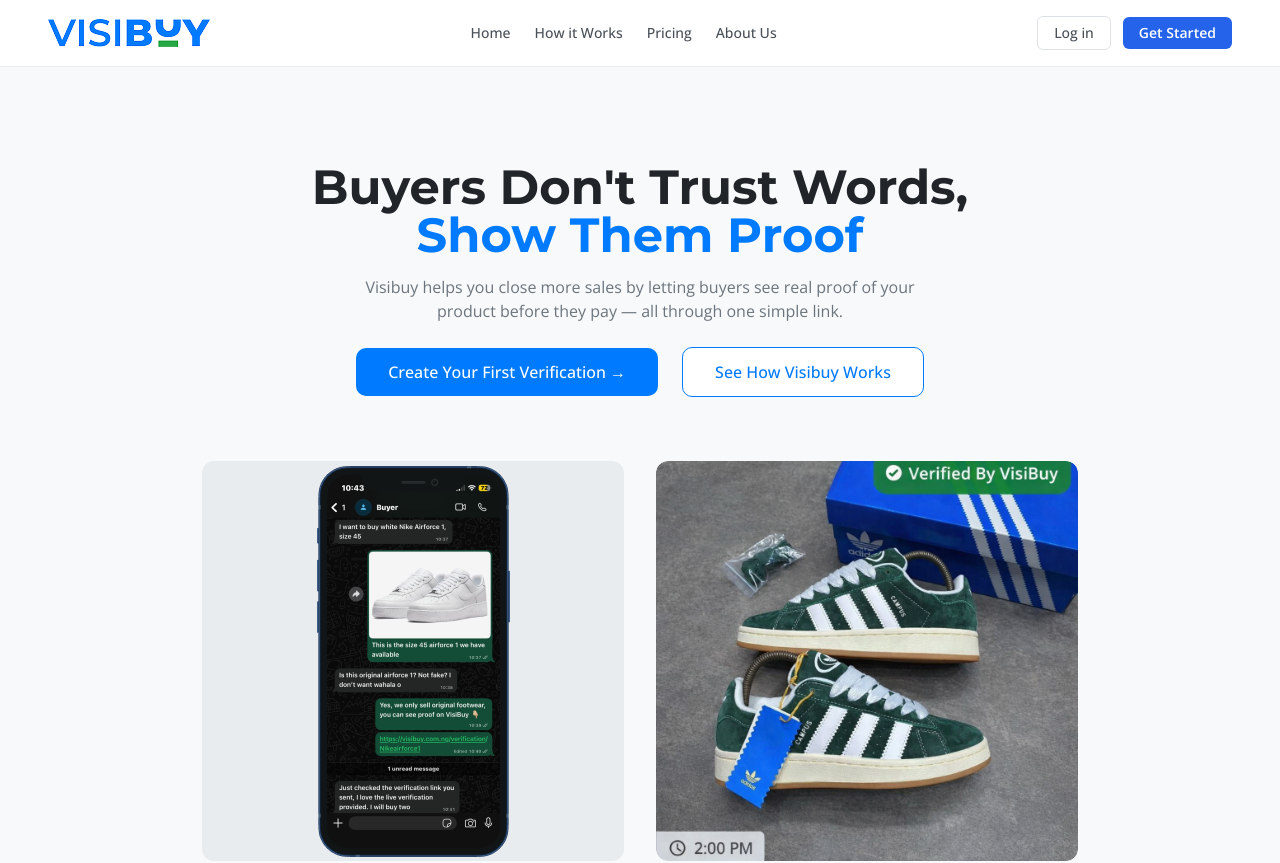
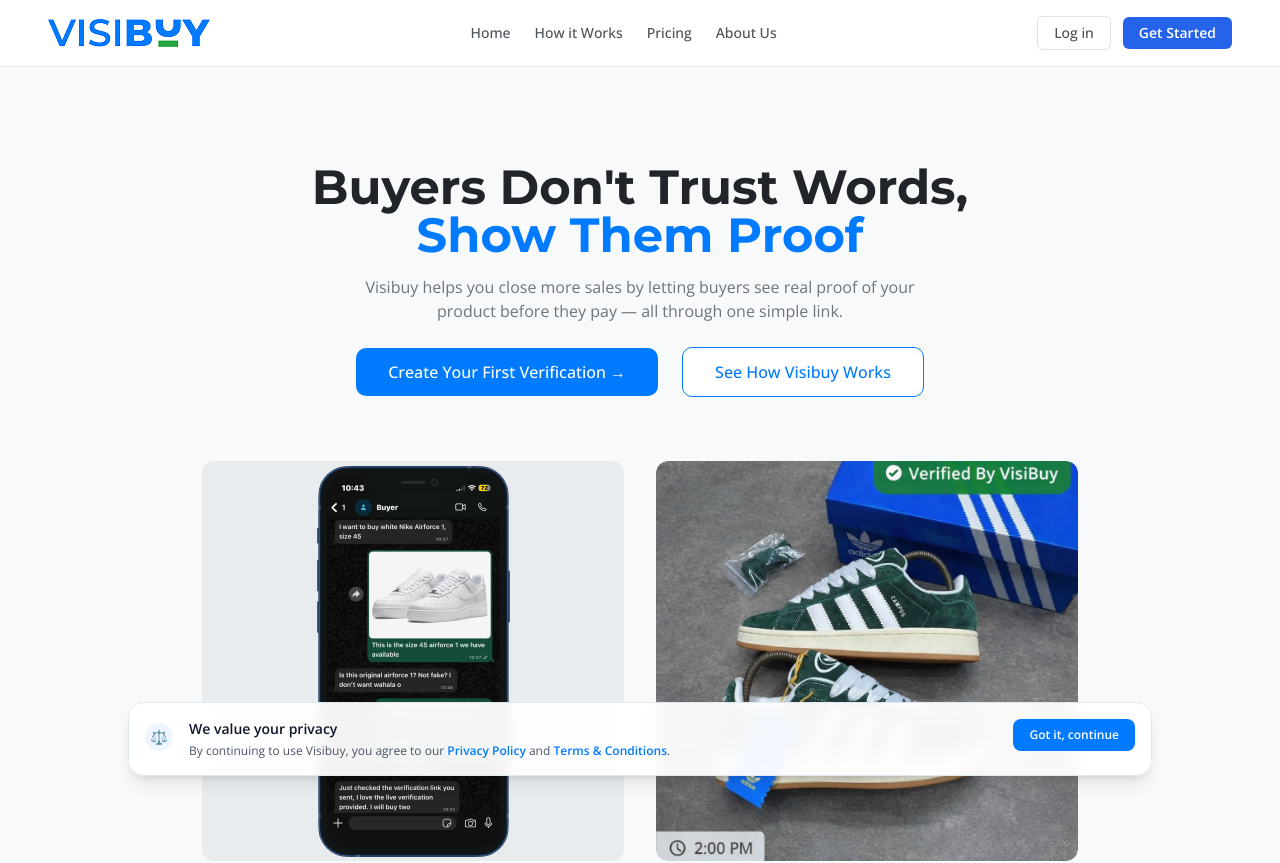
Before and after one commit to VisiBuy/visibuy-website, a Next.js app: page / in a window 1280 px wide. Shown: the top 863 px of the page. Built offline with nearby package versions, Linux system fonts and the light colour scheme.

Commit message:
ready for deployment

```diff
--- a/src/app/layout.tsx
+++ b/src/app/layout.tsx
@@ -5,6 +5,7 @@
 
 import Header from "@/shared/components/header/Header";
 import { Footer } from "@/shared/components/footer/Footer";
+import { ConsentBanner } from "../shared/components/ui/ConsentBanner";
 
 const montserrat = Montserrat({
   subsets: ["latin"],
@@ -53,7 +54,7 @@
 
         {/* Page Content */}
         <main>{children}</main>
-
+        <ConsentBanner />
         {/* Global Footer */}
         <Footer />
       </body>
--- a/src/features/home/components/Hero.tsx
+++ b/src/features/home/components/Hero.tsx
@@ -9,7 +9,7 @@
         {/* Text content */}
         <div className="mx-auto max-w-2xl text-center">
           <h1 className="font-heading text-2xl font-bold leading-tight text-neutral-900 sm:text-3xl md:text-4xl lg:text-5xl">
-            Buyers Don't Trust Words,
+            Buyers Don&apos;t Trust Words,
             <br />
             <span className="text-brand-primary">Show Them Proof</span>
           </h1>
@@ -20,7 +20,11 @@
           </p>
 
           <div className="mt-6 flex flex-col items-stretch gap-4 md:flex-row md:items-center md:justify-center md:gap-6 px-4 md:px-0">
-            <Link href="https://app.visibuy.com.ng/signup" target="_blank" rel="noopener noreferrer">
+            <Link
+              href="https://app.visibuy.com.ng/signup"
+              target="_blank"
+              rel="noopener noreferrer"
+            >
               <Button className="w-full md:w-auto px-8 py-6 text-base font-medium">
                 Create Your First Verification →
               </Button>
@@ -46,7 +50,7 @@
               alt="Visibuy mobile verification flow"
               width={193}
               height={391}
-              className="h-auto w-auto max-h-full max-w-[70%] rounded-card object-contain"
+              className="h-auto w-auto max-h-full max-w-[95%] md:max-w-[70%] rounded-card object-contain"
               priority
             />
           </div>
--- a/src/shared/components/footer/Footer.tsx
+++ b/src/shared/components/footer/Footer.tsx
@@ -56,7 +56,7 @@
             </div>
 
             <div className="hidden lg:block mt-6 text-xs sm:text-sm">
-              © 2024–2025 VisiBuy. All rights reserved.
+              © 2024–2026 VisiBuy. All rights reserved.
             </div>
           </div>
 
@@ -115,7 +115,7 @@
 
             {/* Mobile copyright */}
             <div className="mt-8 text-center text-xs sm:text-sm md:hidden">
-              © 2024–2025 VisiBuy. All rights reserved.
+              © 2024–2026 VisiBuy. All rights reserved.
             </div>
           </div>
         </div>
--- a/src/shared/components/header/Header.tsx
+++ b/src/shared/components/header/Header.tsx
@@ -76,29 +76,29 @@
       {open && (
         <div className="border-t border-neutral-200 bg-white lg:hidden">
           <nav className="flex flex-col gap-4 px-5 py-4">
-            <Link href="#" onClick={() => setOpen(false)}>
+            <Link href="/" onClick={() => setOpen(false)}>
               Home
             </Link>
-            <Link href="#" onClick={() => setOpen(false)}>
+            <Link href="/how-its-works" onClick={() => setOpen(false)}>
               How it Works
             </Link>
             <Link href="#" onClick={() => setOpen(false)}>
               Pricing
             </Link>
-            <Link href="#" onClick={() => setOpen(false)}>
+            <Link href="/about" onClick={() => setOpen(false)}>
               About Us
             </Link>
 
             <div className="mt-4 flex flex-col gap-3">
               <Link
-                href="#"
+                href="https://app.visibuy.com.ng"
                 className="rounded-md border border-neutral-300 px-4 py-2 text-center text-sm font-medium"
               >
                 Log in
               </Link>
 
               <Link
-                href="#"
+                href="https://app.visibuy.com.ng/signup"
                 className="rounded-md bg-blue-600 px-4 py-2 text-center text-sm font-semibold text-white"
               >
                 Get Started
--- /dev/null
+++ b/src/shared/components/ui/ConsentBanner.tsx
@@ -0,0 +1,78 @@
+"use client";
+
+import { useEffect, useState } from "react";
+// import Link from "next/link";
+
+const STORAGE_KEY = "visibuy-consent-accepted";
+
+export function ConsentBanner() {
+  const [visible, setVisible] = useState(false);
+
+  useEffect(() => {
+    // Only show if user hasn't already accepted
+    if (typeof window !== "undefined") {
+      const stored = window.localStorage.getItem(STORAGE_KEY);
+      if (!stored) {
+        setVisible(true);
+      }
+    }
+  }, []);
+
+  const handleAccept = () => {
+    if (typeof window !== "undefined") {
+      window.localStorage.setItem(STORAGE_KEY, "true");
+    }
+    setVisible(false);
+  };
+
+  if (!visible) return null;
+
+  return (
+    <div className="fixed inset-x-0 bottom-0 z-40 flex justify-center px-4 pb-4 sm:px-6 sm:pb-6">
+      <div className="flex w-full max-w-5xl items-start gap-4 rounded-2xl border border-slate-200 bg-white/95 p-4 text-xs text-slate-600 shadow-lg backdrop-blur">
+        <div className="mt-1 hidden h-7 w-7 items-center justify-center rounded-full bg-[#EFF6FF] text-sm text-[#007BFF] sm:flex">
+          ⚖️
+        </div>
+
+        <div className="flex-1 space-y-1">
+          <p className="text-sm font-semibold text-slate-900">
+            We value your privacy
+          </p>
+          <p>
+            By continuing to use Visibuy, you agree to our{" "}
+            <a
+          href="https://visibuy.com.ng/privacy"
+          target="_blank"
+          rel="noreferrer"
+          className="font-semibold text-[#007BFF] hover:underline"
+        >
+          Privacy Policy
+        </a>
+        {" "}
+            and{" "}
+            <a
+  href="https://visibuy.com.ng/terms"
+  target="_blank"
+  rel="noreferrer"
+  className="font-semibold text-[#007BFF] hover:underline"
+>
+  Terms &amp; Conditions
+</a>
+
+            .
+          </p>
+        </div>
+
+        <div className="flex flex-shrink-0 items-center gap-2">
+          <button
+            type="button"
+            onClick={handleAccept}
+            className="rounded-lg bg-[#007BFF] px-4 py-2 text-xs font-semibold text-white hover:bg-[#0065d6]"
+          >
+            Got it, continue
+          </button>
+        </div>
+      </div>
+    </div>
+  );
+}
```
